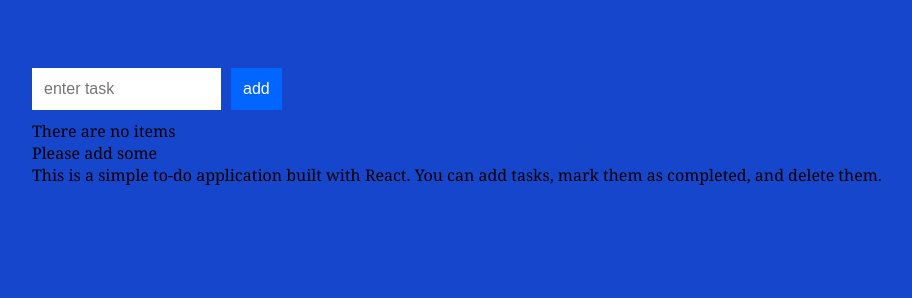
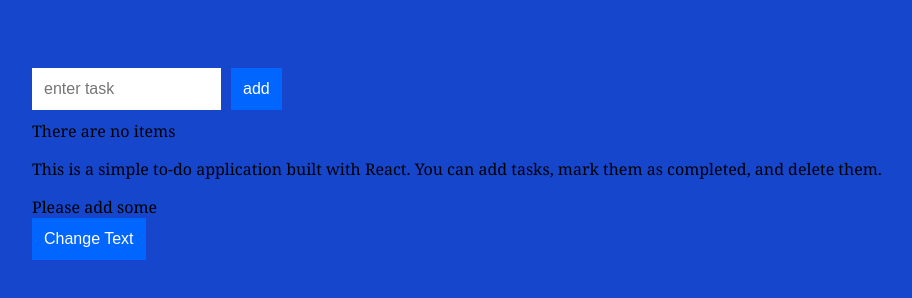
Before and after one commit to RomanAndriiv/to-do, a React app: page / in a window 1280 px wide. Shown: the whole page, without its empty margins (26-938 px from the left). Built offline with nearby package versions, Linux system fonts and the light colour scheme.

Commit message:
change parents state from child

```diff
--- a/src/components/Expanation.js
+++ /dev/null
@@ -1,14 +0,0 @@
-import React, { Component } from "react";
-
-class Expanation extends Component {
-  render() {
-    return (
-      <div>
-        This is a simple to-do application built with React. You can add tasks,
-        mark them as completed, and delete them.
-      </div>
-    );
-  }
-}
-
-export default Expanation;
--- /dev/null
+++ b/src/components/Explanation.js
@@ -0,0 +1,26 @@
+import React, { Component } from "react";
+import NoTasks2 from "../components/NoTasks2";
+
+class Explanation extends Component {
+  constructor(props) {
+    super(props);
+    this.state = {
+      text: "This is a simple to-do application built with React. You can add tasks, mark them as completed, and delete them.",
+    };
+  }
+
+  changeText = () => {
+    this.setState({ text: "This is changed text" });
+  };
+
+  render() {
+    return (
+      <div>
+        <p>{this.state.text}</p>
+        <NoTasks2 changeText={this.changeText} />
+      </div>
+    );
+  }
+}
+
+export default Explanation;
--- a/src/components/NoTasks2.js
+++ b/src/components/NoTasks2.js
@@ -1,5 +1,10 @@
 import React from "react";
 
-const NoTask2 = () => <div>Please add some</div>;
+const NoTask2 = ({ changeText }) => (
+  <>
+    <div>Please add some</div>
+    <button onClick={changeText}>Change Text</button>
+  </>
+);
 
 export default NoTask2;
--- a/src/components/todo.css
+++ b/src/components/todo.css
@@ -5,13 +5,17 @@
   width: 165px;
 }
 
-.todoListMain .header button {
+.todoListMain .header button,
+button {
   padding: 10px;
   font-size: 16px;
-    margin: 10px 0 10px 10px;
   border: 2px solid #0066ff;
   color: #ffffff;
   background-color: #0066ff;
+}
+
+.todoListMain .header button {
+  margin: 10px 0 10px 10px;
 }
 
 .todoListMain .header button:hover {
@@ -23,13 +27,13 @@
 .todoListMain .theList li,
 .todoListMain .theList span {
   color: #333333;
-    background-color: rgba(255, 255, 255, .5);
+  background-color: rgba(255, 255, 255, 0.5);
   padding: 15px;
   border-radius: 5px;
   margin-bottom: 15px;
   list-style: none;
 
-    transition: background-color .2s ease-out;
+  transition: background-color 0.2s ease-out;
 }
 
 .todoListMain .theList li:hover {
--- a/src/containers/todo-list.js
+++ b/src/containers/todo-list.js
@@ -1,9 +1,8 @@
 import React, { useContext } from "react";
 import { deleteTask, toggleTask } from "../actions";
 import { TodosContext } from "../index";
-import Expanation from "../components/Expanation";
+import Explanation from "../components/Explanation";
 import NoTasks from "../components/NoTasks";
-import NoTasks2 from "../components/NoTasks2";
 
 export const TodoList = () => {
   const todosContext = useContext(TodosContext);
@@ -12,8 +11,7 @@ export const TodoList = () => {
     return (
       <>
         <NoTasks entity={"items"} />
-        <NoTasks2 />
-        <Expanation />
+        <Explanation />
       </>
     );
   else
```
Lines whose indentation alone changed are shown as unchanged.
